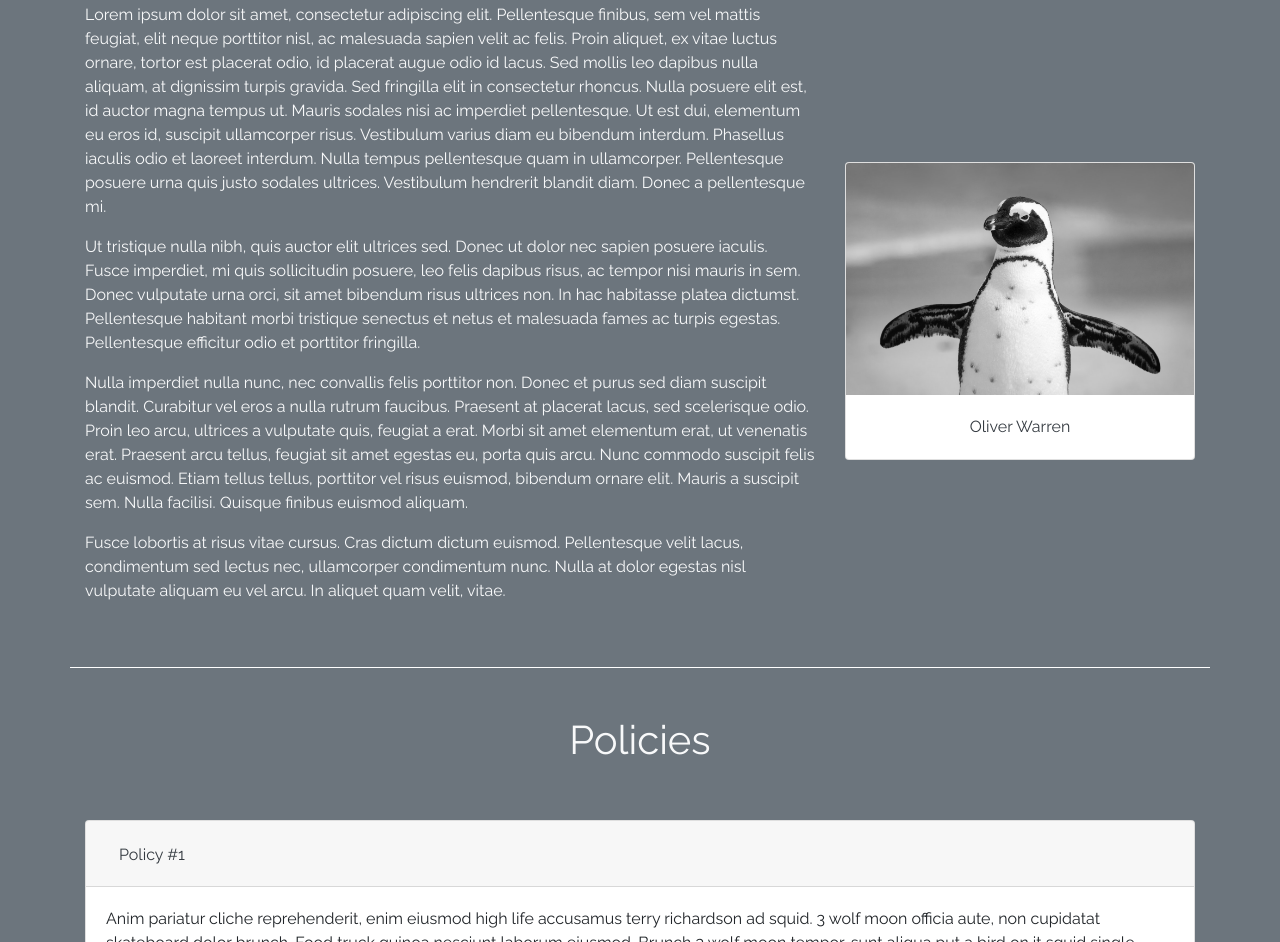
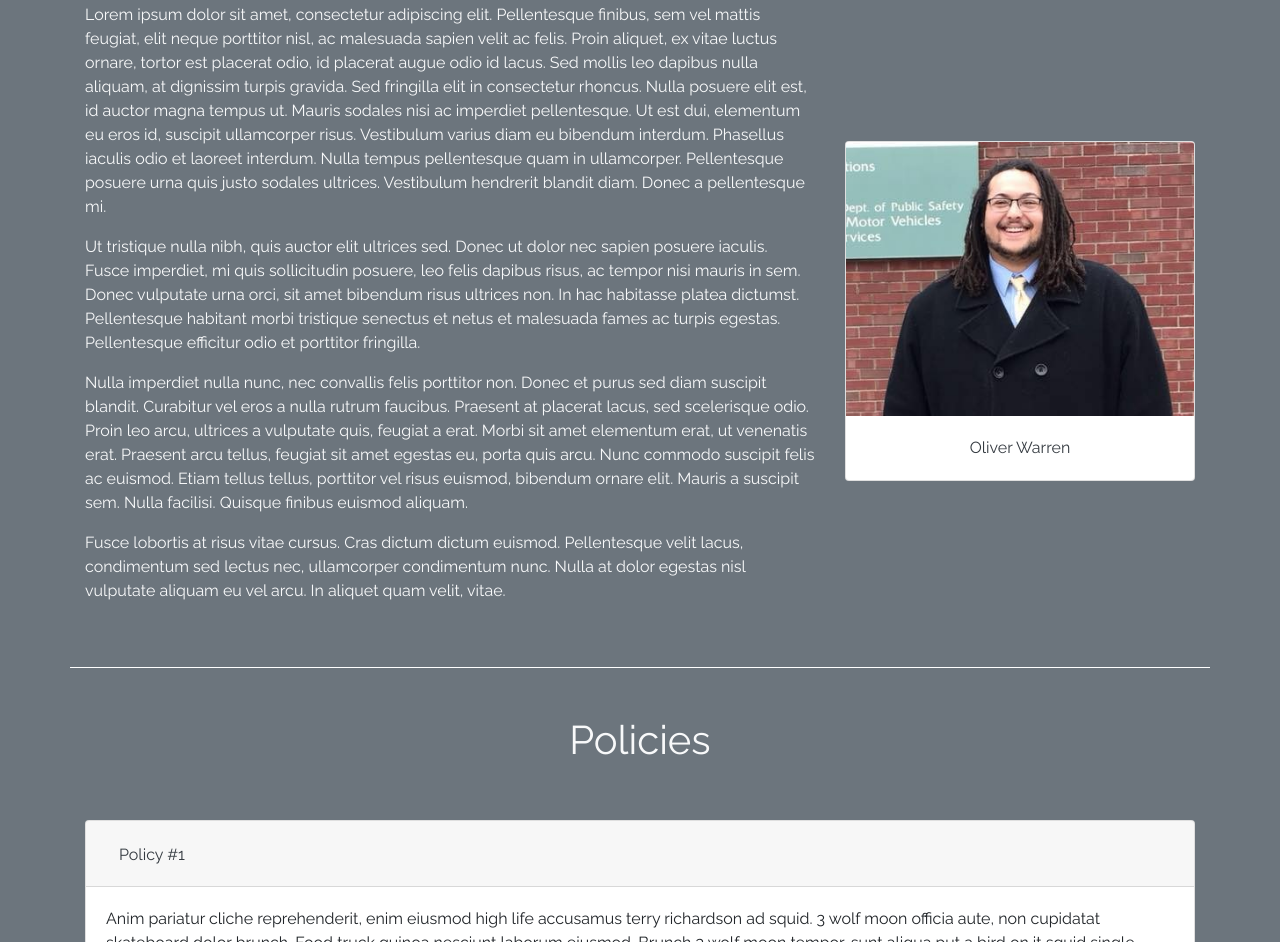
Before and after one commit to warrenforwooster/site, a plain HTML site: page index.html in a window 1280 px wide. Shown: the part 845-1787 px from the top of the page. Drawn offline with nearby package versions, Linux system fonts and the light colour scheme; some packages are replaced by stand-ins of ours; a web font is replaced by a local one.

Commit message:
add portrait

```diff
--- a/index.html
+++ b/index.html
@@ -151,7 +151,7 @@
       </div>
       <div class="col-sm-4 mt-auto mb-auto">
         <div class="card">
-          <img src="images/penguin.jpg" class="card-img-top" alt="about image">
+          <img src="images/oli-edit.jpg" class="card-img-top" alt="about image">
           <div class="card-body text-center">
             <div class="card-text text-dark">Oliver Warren</div>
           </div>
```
Also changed, not shown: images/oli-edit.jpg (added), images/oli.jpg (added).
